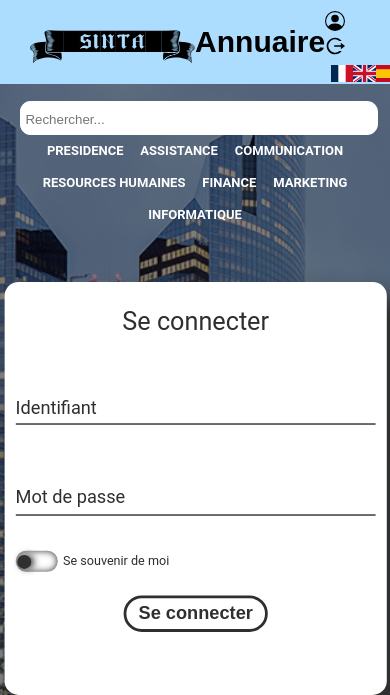
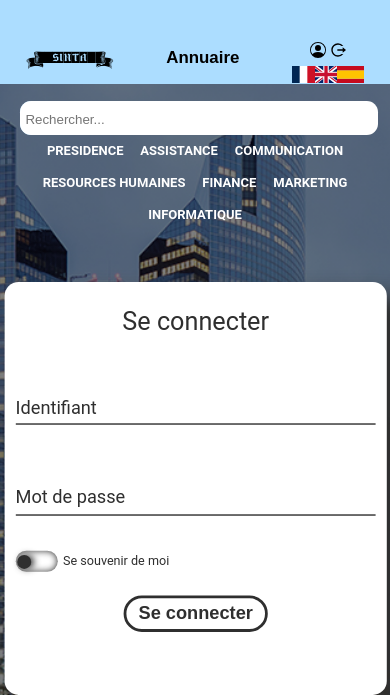
Before and after one commit to BaptisteLacroix/SAE401-Annuaire, a Flask app: page /login in a window 390 px wide; the page is wider, and only the part inside the window is pictured. Shown: the top 695 px of that part. Run offline with Flask 3, Linux system fonts and the light colour scheme; parts of the project's set-up code (start-up, migrations or seed data) failed here and were passed over.

Commit message:
responsivite header et barre des filtres

```diff
--- a/static/css/menu.css
+++ b/static/css/menu.css
@@ -22,17 +22,10 @@ header ul {
 
 #logo {
     font-family: "logo";
-    font-size: 2em;
+    font-size: 2vw;
+
 }
 
-#loginText {
-    font-size: 20px;
-}
-
-#logoutText {
-    font-size: 20px;
-    cursor: pointer;
-}
 
 
 #accueil>ul {
@@ -41,7 +34,6 @@ header ul {
     list-style: none;
     justify-content: space-around;
     align-items: center;
-    margin: auto 30px;
     height: 10vh;
 }
 
@@ -59,15 +51,14 @@ header ul {
 
 .headertext {
     font-family: sans-serif;
-    font-size: 30px;
+    font-size: 3vw;
     font-weight: bold;
 }
 
 #flags {
     display: flex;
-    justify-content: space-between;
+    justify-content: space-around;
     align-items: center;
-    width: 6vw;
     padding-top: .5vh;
 }
 
@@ -78,3 +69,13 @@ header ul {
 #flags img:hover {
     cursor: pointer;
 }
+
+@media screen and (max-width:900px) {
+    #logo {
+        font-size: 2vh;
+    }
+
+    .headertext {
+        font-size: 2vh;
+    }
+}
--- a/static/css/search.css
+++ b/static/css/search.css
@@ -72,9 +72,9 @@ input[type="search"] {
     display: flex;
     flex-direction: row;
     align-items: center;
-    justify-content: center;
+    justify-content: space-between;
     height: 100%;
-    max-width: 200px;
+    max-width: 170px;
     overflow-x: auto;
 }
 
@@ -101,6 +101,7 @@ input[type="search"] {
     justify-content: center;
     margin: 0 2px;
     font-size: x-small;
+    min-width: fit-content;
 }
 
 .delete-element {
--- a/templates/import/header.html
+++ b/templates/import/header.html
@@ -30,8 +30,7 @@
                     </li>
                     <li id="flags">
                         <img id="french" src="{{ url_for('static', filename='img/drapeau/fr.svg') }}" alt="french_flag">
-                        <img id="english" src="{{ url_for('static', filename='img/drapeau/en.svg') }}"
-                             alt="english_flag">
+                        <img id="english" src="{{ url_for('static', filename='img/drapeau/en.svg') }}" alt="english_flag">
                         <img id="spanish" src="{{ url_for('static', filename='img/drapeau/es.svg') }}" alt="spain_flag">
                     </li>
                 </ul>
```
